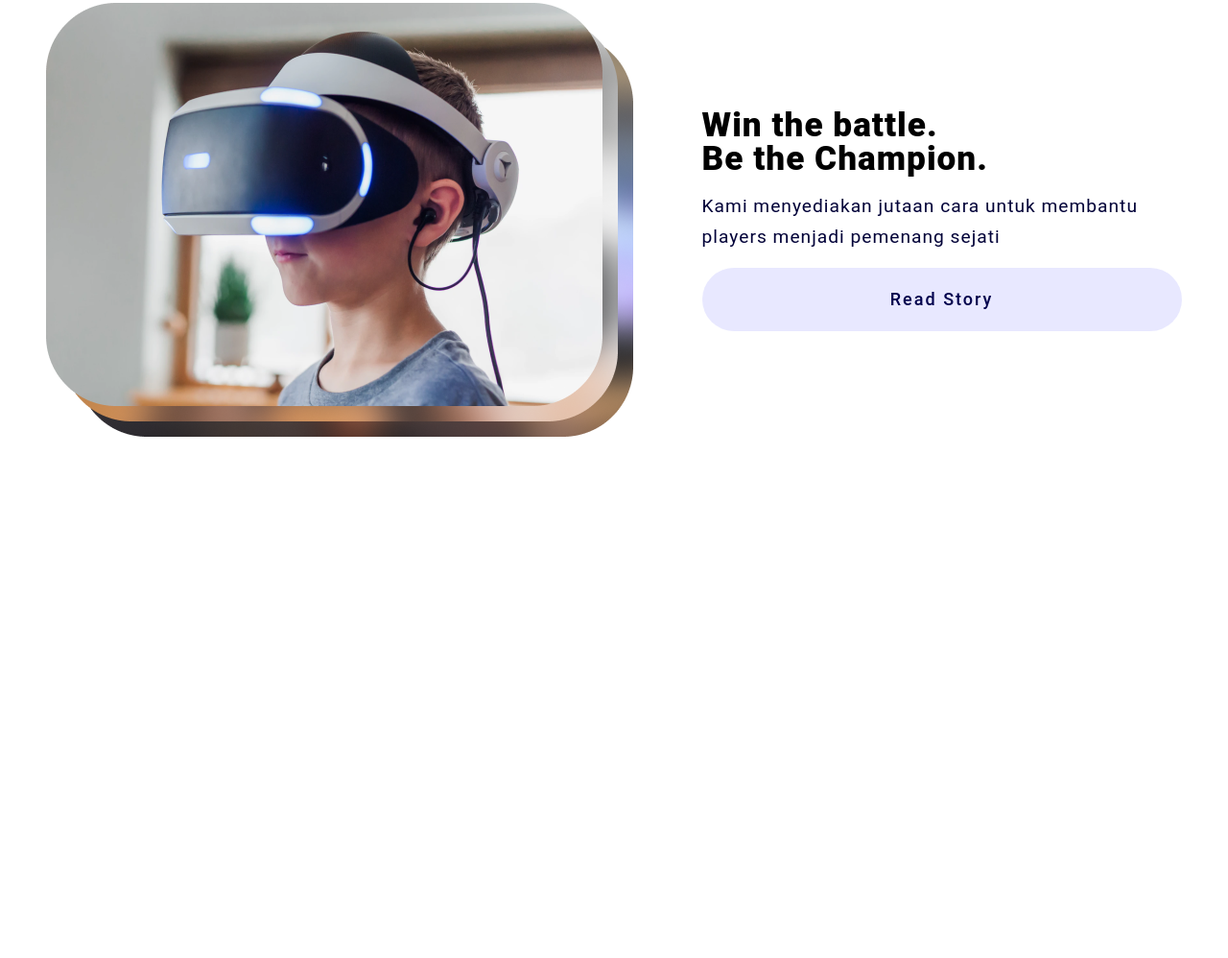
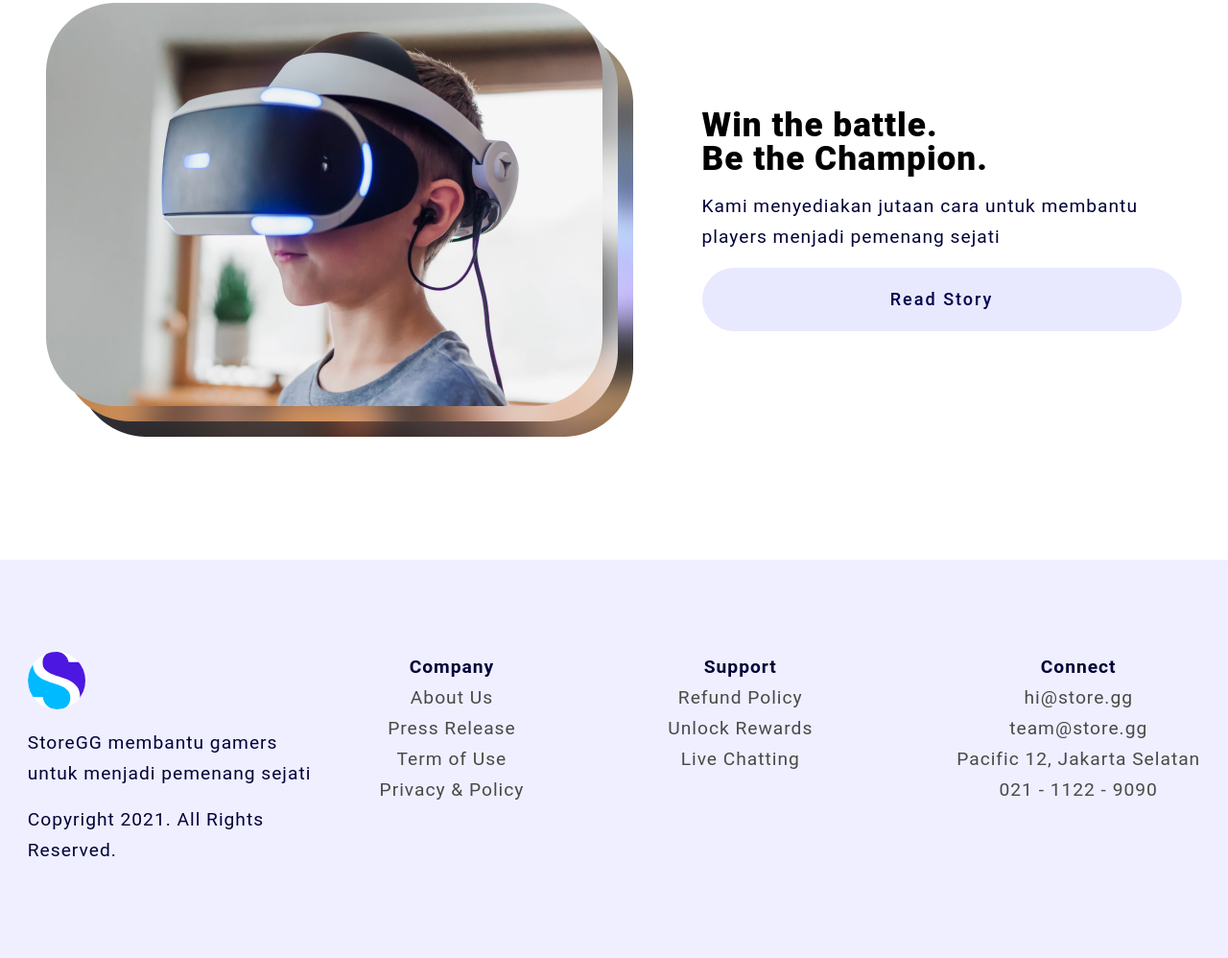
Before and after one commit to rayhansoe/STOREGG-LATIHAN, a plain HTML site: page index.html in a window 1280 px wide. Shown: the part 1506-2504 px from the top of the page at 96% size. Before the commit the page ends 2025 px from the top, so only its background shows below. Drawn offline with Linux system fonts and the light colour scheme.

Commit message:
footer section added.

```diff
--- a/index.html
+++ b/index.html
@@ -135,6 +135,41 @@
 				</div>
 			</div>
 		</section>
+
+		<!-- Footer -->
+		<section class="footer">
+			<footer class="container d-flex footer-container">
+				<div class="first-section">
+					<a href="#" class="logo"><img src="img/logo.svg" alt="logo" /></a>
+					<p class="footer-text first-section-text">
+						StoreGG membantu gamers<br />untuk menjadi pemenang sejati
+					</p>
+					<p class="footer-text copy-right">Copyright 2021. All Rights Reserved.</p>
+				</div>
+				<div class="second-section">
+					<div class="col">
+						<h5 class="footer-text title">Company</h5>
+						<a href="#" class="link footer-text footer-link">About Us</a>
+						<a href="#" class="link footer-text footer-link">Press Release</a>
+						<a href="#" class="link footer-text footer-link">Term of Use</a>
+						<a href="#" class="link footer-text footer-link">Privacy & Policy</a>
+					</div>
+					<div class="col">
+						<h5 class="footer-text title">Support</h5>
+						<a href="#" class="link footer-text footer-link">Refund Policy</a>
+						<a href="#" class="link footer-text footer-link">Unlock Rewards</a>
+						<a href="#" class="link footer-text footer-link">Live Chatting</a>
+					</div>
+					<div class="col">
+						<h5 class="footer-text title">Connect</h5>
+						<a href="#" class="link footer-text footer-link">hi@store.gg</a>
+						<a href="#" class="link footer-text footer-link">team@store.gg</a>
+						<a href="#" class="link footer-text footer-link">Pacific 12, Jakarta Selatan</a>
+						<a href="#" class="link footer-text footer-link">021 - 1122 - 9090</a>
+					</div>
+				</div>
+			</footer>
+		</section>
 	</body>
 	<script>
 		const mobileBtn = document.getElementById('mobileBtn')
--- a/style.css
+++ b/style.css
@@ -137,7 +137,9 @@ body {
 }
 
 section {
-	margin: 1.8rem;
+	margin: 1.8rem 0;
+	padding-left: 1.8rem;
+	padding-right: 1.8rem;
 }
 
 .container {
@@ -494,6 +496,56 @@ nav {
 	border-radius: 8rem;
 }
 
+/* Footer */
+.footer {
+	background-color: rgba(173, 173, 255, 0.192);
+	margin-bottom: 0;
+}
+
+.footer-container {
+	flex-direction: column;
+	padding: 6rem 0;
+	gap: 1.5rem;
+}
+
+.first-section {
+	text-align: center;
+	display: flex;
+	flex-direction: column;
+	gap: 1rem;
+	align-items: center;
+}
+
+.second-section {
+	display: flex;
+	flex-direction: column;
+	gap: 1rem;
+}
+
+.footer-text {
+	color: rgb(1, 1, 56);
+	line-height: 2rem;
+	font-size: 1.2rem;
+	letter-spacing: 1px;
+	max-width: 500px;
+}
+
+.col {
+	display: flex;
+	flex-direction: column;
+	text-align: center;
+	align-items: center;
+}
+
+.title {
+	font-weight: 600;
+}
+
+.footer-link {
+	color: rgb(73, 73, 73);
+	font-weight: normal;
+}
+
 @media screen and (min-width: 560px) {
 	/* HERO */
 	.hero-textWrapper {
@@ -545,6 +597,15 @@ nav {
 		text-align: center;
 		gap: 0.8rem;
 		justify-content: unset;
+	}
+
+	/* footer */
+	.second-section {
+		margin-top: 2rem;
+		display: flex;
+		flex-direction: row;
+		justify-content: center;
+		gap: 5rem;
 	}
 }
 
@@ -632,7 +693,6 @@ nav {
 
 	.r-container {
 		flex-direction: row;
-		/* justify-content: space-between; */
 	}
 
 	.reach-title {
@@ -657,4 +717,27 @@ nav {
 		align-items: center;
 		text-align: start;
 	}
+
+	/* footer */
+	.footer {
+		margin-top: 8rem;
+	}
+
+	.footer-container {
+		flex-direction: row;
+		justify-content: space-between;
+	}
+
+	.first-section {
+		align-items: flex-start;
+		text-align: start;
+		width: 25%;
+	}
+
+	.second-section {
+		margin-top: 0;
+		gap: 0;
+		justify-content: space-between;
+		width: 70%;
+	}
 }
```
